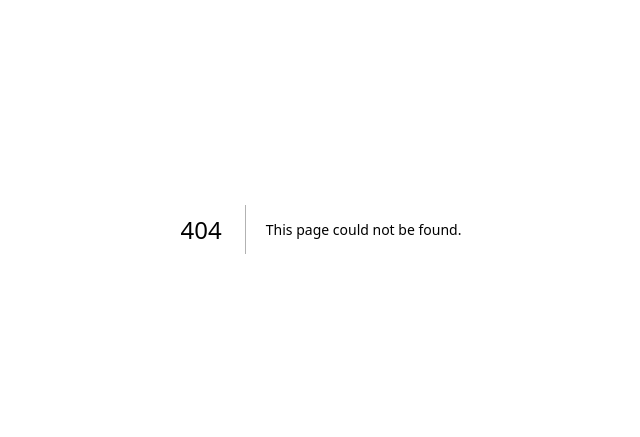
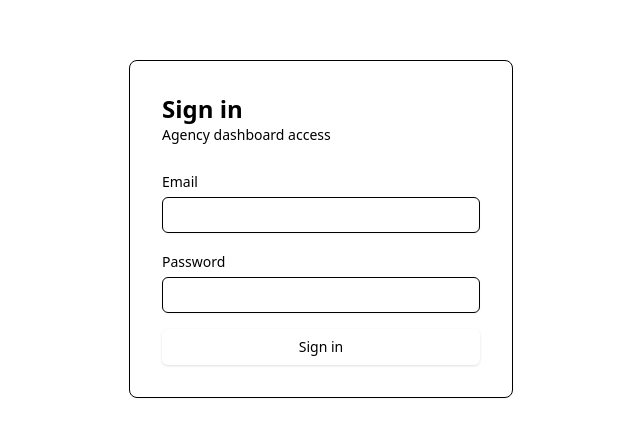
Before and after one commit to itdev-gr/info-website, a Next.js app: page /login in a window 1280 px wide. Before the commit this address had no page. Shown: the part 171-608 px from the top of the page, without its empty margins (319-959 px from the left). Built offline with nearby package versions, Linux system fonts and the light colour scheme.

Commit message:
feat(auth): add login page

```diff
--- /dev/null
+++ b/src/app/login/login-form.tsx
@@ -0,0 +1,48 @@
+'use client';
+
+import { useState } from 'react';
+import { useRouter } from 'next/navigation';
+import { Button } from '@/components/ui/button';
+import { Input } from '@/components/ui/input';
+import { Label } from '@/components/ui/label';
+import { createClient } from '@/lib/supabase/browser';
+
+export function LoginForm() {
+  const router = useRouter();
+  const [email, setEmail] = useState('');
+  const [password, setPassword] = useState('');
+  const [error, setError] = useState<string | null>(null);
+  const [loading, setLoading] = useState(false);
+
+  async function onSubmit(e: React.FormEvent) {
+    e.preventDefault();
+    setLoading(true);
+    setError(null);
+    const supabase = createClient();
+    const { error } = await supabase.auth.signInWithPassword({ email, password });
+    setLoading(false);
+    if (error) {
+      setError(error.message);
+      return;
+    }
+    router.push('/dashboard');
+    router.refresh();
+  }
+
+  return (
+    <form onSubmit={onSubmit} className="space-y-4">
+      <div className="space-y-1">
+        <Label htmlFor="email">Email</Label>
+        <Input id="email" type="email" value={email} onChange={(e) => setEmail(e.target.value)} required />
+      </div>
+      <div className="space-y-1">
+        <Label htmlFor="password">Password</Label>
+        <Input id="password" type="password" value={password} onChange={(e) => setPassword(e.target.value)} required />
+      </div>
+      {error && <p className="text-sm text-destructive">{error}</p>}
+      <Button type="submit" className="w-full" disabled={loading}>
+        {loading ? 'Signing in…' : 'Sign in'}
+      </Button>
+    </form>
+  );
+}
--- /dev/null
+++ b/src/app/login/page.tsx
@@ -0,0 +1,15 @@
+import { LoginForm } from './login-form';
+
+export default function LoginPage() {
+  return (
+    <div className="min-h-screen flex items-center justify-center bg-muted/30 p-4">
+      <div className="w-full max-w-sm space-y-6 rounded-lg border bg-card p-8 shadow-sm">
+        <div>
+          <h1 className="text-2xl font-semibold">Sign in</h1>
+          <p className="text-sm text-muted-foreground">Agency dashboard access</p>
+        </div>
+        <LoginForm />
+      </div>
+    </div>
+  );
+}
```
